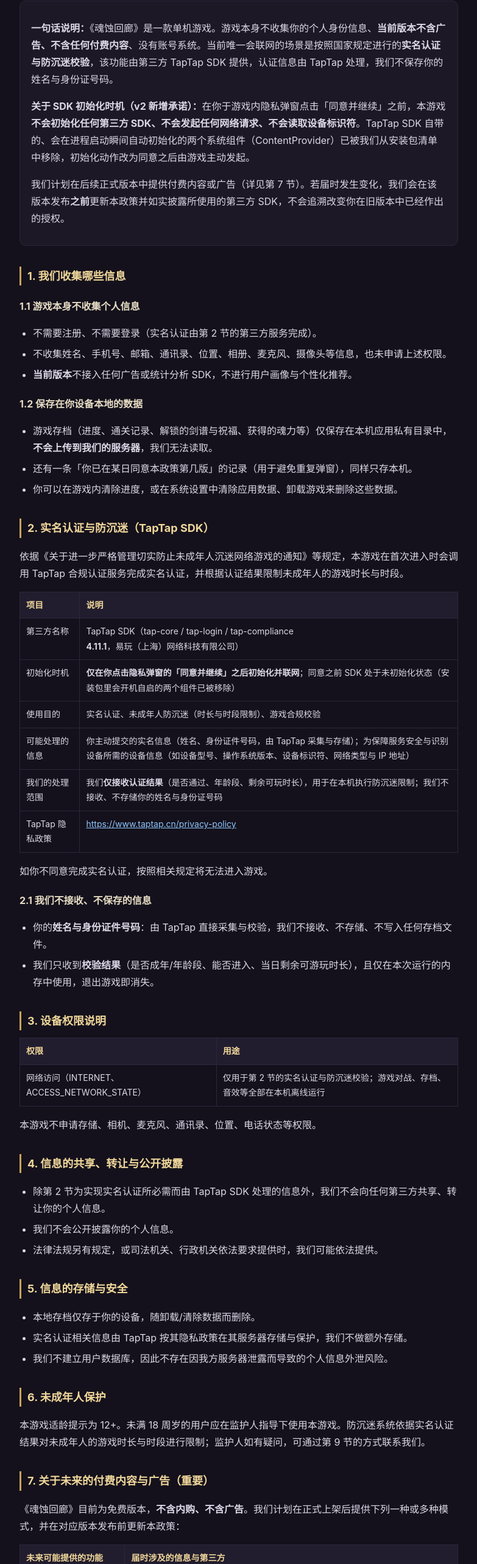
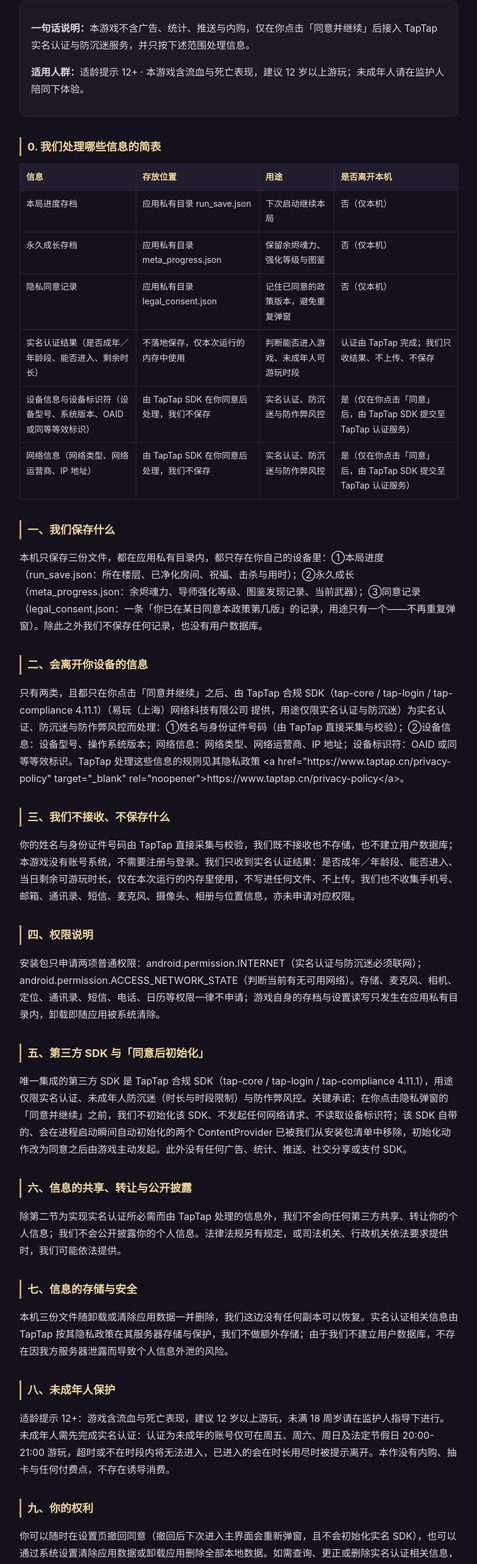
Before and after one commit to YANJQ0309/hunshihuilang-privacy, a plain HTML site: page index.html in a window 1280 px wide. Shown: the part 181-2745 px from the top of the page at 61% size, without its empty margins (248-1031 px from the left). Drawn offline with Linux system fonts and the light colour scheme.

Commit message:
Add files via upload

```diff
--- a/index.html
+++ b/index.html
@@ -11,7 +11,6 @@ body{margin:0;background:#14111c;color:#ddd8e6;font:16px/1.75 -apple-system,Blin
 main{max-width:760px;margin:0 auto;padding:40px 20px 80px}
 h1{font-size:26px;line-height:1.4;margin:0 0 6px;color:#f4e9c9}
 h2{font-size:18px;margin:34px 0 10px;color:#f0d79a;border-left:3px solid #c8a35a;padding-left:10px}
-h3{font-size:16px;margin:20px 0 8px;color:#e6dcc4}
 p,li{color:#ddd8e6}
 ul{padding-left:22px}
 li{margin:6px 0}
@@ -28,100 +27,61 @@ footer{margin-top:48px;color:#7f7a8c;font-size:13px;border-top:1px solid #2c2639
 <main>
 <h1>《魂蚀回廊》隐私政策</h1>
 <div class="meta">适用产品：移动端游戏《魂蚀回廊》（Android，包名 com.hunshihuilang.corridor）<br>
-开发者：木吉他（个人开发者）　|　版本：v2　|　生效日期：2026 年 11 月 15 日　|　最近更新：2026 年 11 月 15 日</div>
-
+开发者：木吉他（个人开发者）　|　版本：v3　|　生效日期：2026 年 11 月 16 日　|　最近更新：2026 年 11 月 16 日</div>
 <div class="card">
-<p><strong>一句话说明：</strong>《魂蚀回廊》是一款单机游戏。游戏本身不收集你的个人身份信息、<strong>当前版本不含广告、不含任何付费内容</strong>、没有账号系统。当前唯一会联网的场景是按照国家规定进行的<strong>实名认证与防沉迷校验</strong>，该功能由第三方 TapTap SDK 提供，认证信息由 TapTap 处理，我们不保存你的姓名与身份证号码。</p>
-<p><strong>关于 SDK 初始化时机（v2 新增承诺）：</strong>在你于游戏内隐私弹窗点击「同意并继续」之前，本游戏<strong>不会初始化任何第三方 SDK、不会发起任何网络请求、不会读取设备标识符</strong>。TapTap SDK 自带的、会在进程启动瞬间自动初始化的两个系统组件（ContentProvider）已被我们从安装包清单中移除，初始化动作改为同意之后由游戏主动发起。</p>
-<p>我们计划在后续正式版本中提供付费内容或广告（详见第 7 节）。若届时发生变化，我们会在该版本发布<strong>之前</strong>更新本政策并如实披露所使用的第三方 SDK，不会追溯改变你在旧版本中已经作出的授权。</p>
+<p><strong>一句话说明：</strong>本游戏不含广告、统计、推送与内购，仅在你点击「同意并继续」后接入 TapTap 实名认证与防沉迷服务，并只按下述范围处理信息。</p>
+<p><strong>适用人群：</strong>适龄提示 12+ · 本游戏含流血与死亡表现，建议 12 岁以上游玩；未成年人请在监护人陪同下体验。</p>
 </div>
-
-<h2>1. 我们收集哪些信息</h2>
-<h3>1.1 游戏本身不收集个人信息</h3>
+<h2>0. 我们处理哪些信息的简表</h2>
+<table>
+<tr><th>信息</th><th>存放位置</th><th>用途</th><th>是否离开本机</th></tr>
+<tr><td>本局进度存档</td><td>应用私有目录 run_save.json</td><td>下次启动继续本局</td><td>否（仅本机）</td></tr>
+<tr><td>永久成长存档</td><td>应用私有目录 meta_progress.json</td><td>保留余烬魂力、强化等级与图鉴</td><td>否（仅本机）</td></tr>
+<tr><td>隐私同意记录</td><td>应用私有目录 legal_consent.json</td><td>记住已同意的政策版本，避免重复弹窗</td><td>否（仅本机）</td></tr>
+<tr><td>实名认证结果（是否成年／年龄段、能否进入、剩余时长）</td><td>不落地保存，仅本次运行的内存中使用</td><td>判断能否进入游戏、未成年人可游玩时段</td><td>认证由 TapTap 完成；我们只收结果、不上传、不保存</td></tr>
+<tr><td>设备信息与设备标识符（设备型号、系统版本、OAID 或同等等效标识）</td><td>由 TapTap SDK 在你同意后处理，我们不保存</td><td>实名认证、防沉迷与防作弊风控</td><td>是（仅在你点击「同意」后，由 TapTap SDK 提交至 TapTap 认证服务）</td></tr>
+<tr><td>网络信息（网络类型、网络运营商、IP 地址）</td><td>由 TapTap SDK 在你同意后处理，我们不保存</td><td>实名认证、防沉迷与防作弊风控</td><td>是（仅在你点击「同意」后，由 TapTap SDK 提交至 TapTap 认证服务）</td></tr>
+</table>
+<h2>一、我们保存什么</h2>
+<p>本机只保存三份文件，都在应用私有目录内，都只存在你自己的设备里：①本局进度（run_save.json：所在楼层、已净化房间、祝福、击杀与用时）；②永久成长（meta_progress.json：余烬魂力、导师强化等级、图鉴发现记录、当前武器）；③同意记录（legal_consent.json：一条「你已在某日同意本政策第几版」的记录，用途只有一个——不再重复弹窗）。除此之外我们不保存任何记录，也没有用户数据库。</p>
+<h2>二、会离开你设备的信息</h2>
+<p>只有两类，且都只在你点击「同意并继续」之后、由 TapTap 合规 SDK（tap-core / tap-login / tap-compliance 4.11.1）（易玩（上海）网络科技有限公司 提供，用途仅限实名认证与防沉迷）为实名认证、防沉迷与防作弊风控而处理：①姓名与身份证件号码（由 TapTap 直接采集与校验）；②设备信息：设备型号、操作系统版本；网络信息：网络类型、网络运营商、IP 地址；设备标识符：OAID 或同等等效标识。TapTap 处理这些信息的规则见其隐私政策 &lt;a href="https://www.taptap.cn/privacy-policy" target="_blank" rel="noopener"&gt;https://www.taptap.cn/privacy-policy&lt;/a&gt;。</p>
+<h2>三、我们不接收、不保存什么</h2>
+<p>你的姓名与身份证件号码由 TapTap 直接采集与校验，我们既不接收也不存储，也不建立用户数据库；本游戏没有账号系统，不需要注册与登录。我们只收到实名认证结果：是否成年／年龄段、能否进入、当日剩余可游玩时长，仅在本次运行的内存里使用，不写进任何文件、不上传。我们也不收集手机号、邮箱、通讯录、短信、麦克风、摄像头、相册与位置信息，亦未申请对应权限。</p>
+<h2>四、权限说明</h2>
+<p>安装包只申请两项普通权限：android.permission.INTERNET（实名认证与防沉迷必须联网）；android.permission.ACCESS_NETWORK_STATE（判断当前有无可用网络）。存储、麦克风、相机、定位、通讯录、短信、电话、日历等权限一律不申请；游戏自身的存档与设置读写只发生在应用私有目录内，卸载即随应用被系统清除。</p>
+<h2>五、第三方 SDK 与「同意后初始化」</h2>
+<p>唯一集成的第三方 SDK 是 TapTap 合规 SDK（tap-core / tap-login / tap-compliance 4.11.1），用途仅限实名认证、未成年人防沉迷（时长与时段限制）与防作弊风控。关键承诺：在你点击隐私弹窗的「同意并继续」之前，我们不初始化该 SDK、不发起任何网络请求、不读取设备标识符；该 SDK 自带的、会在进程启动瞬间自动初始化的两个 ContentProvider 已被我们从安装包清单中移除，初始化动作改为同意之后由游戏主动发起。此外没有任何广告、统计、推送、社交分享或支付 SDK。</p>
+<h2>六、信息的共享、转让与公开披露</h2>
+<p>除第二节为实现实名认证所必需而由 TapTap 处理的信息外，我们不会向任何第三方共享、转让你的个人信息；我们不会公开披露你的个人信息。法律法规另有规定，或司法机关、行政机关依法要求提供时，我们可能依法提供。</p>
+<h2>七、信息的存储与安全</h2>
+<p>本机三份文件随卸载或清除应用数据一并删除，我们这边没有任何副本可以恢复。实名认证相关信息由 TapTap 按其隐私政策在其服务器存储与保护，我们不做额外存储；由于我们不建立用户数据库，不存在因我方服务器泄露而导致个人信息外泄的风险。</p>
+<h2>八、未成年人保护</h2>
+<p>适龄提示 12+：游戏含流血与死亡表现，建议 12 岁以上游玩，未满 18 周岁请在监护人指导下进行。未成年人需先完成实名认证：认证为未成年的账号仅可在周五、周六、周日及法定节假日 20:00-21:00 游玩，超时或不在时段内将无法进入，已进入的会在时长用尽时被提示离开。本作没有内购、抽卡与任何付费点，不存在诱导消费。</p>
+<h2>九、你的权利</h2>
+<p>你可以随时在设置页撤回同意（撤回后下次进入主界面会重新弹窗，且不会初始化实名 SDK），也可以通过系统设置清除应用数据或卸载应用删除全部本地数据。如需查询、更正或删除实名认证相关信息，可通过 TapTap 的渠道向其提出（见第二节链接），或联系我们协助转达。你可以拒绝提供实名信息，但将无法进入游戏。</p>
+<h2>十、关于未来的付费内容与广告</h2>
+<p>当前版本不含内购、不含广告。我们计划在正式上架后提供付费内容或买断解锁、或合规广告：支付由应用商店或 TapTap 的支付能力完成，我们不接触、不存储你的银行卡号、支付账户与密码，只可能收到「是否购买成功」的订单结果，未成年人充值同时受实名与防沉迷规则的限额约束；若接入广告，会在发布前更新本政策、列出所用 SDK 名称与所处理的信息（通常包括设备标识符、粗略网络信息与广告交互数据）并重新征得你的同意。在你见到更新后的本政策之前，上述功能均不存在。</p>
+<h2>十一、AI 生成内容说明</h2>
+<p>本游戏的部分美术素材（如场景瓦片、图标等）使用了人工智能生成技术辅助创作，并经人工筛选与调整。游戏中不存在由 AI 实时生成的内容，也不提供 AI 对话或生成服务。</p>
+<h2>十二、政策的更新</h2>
+<p>本政策版本 v3（2026-11-16 更新）。若将来新增功能导致信息处理范围变化，我们会先更新正文并把版本号加 1，游戏启动时会重新征求你的同意；不同意即退出，不影响你删除数据。版本历史：v3（2026-11-16）弹窗摘要与正文统一为同一套口径，补齐「共享转让／存储与安全／你的权利／未来付费与广告／AI 生成内容」五节。v2（2026-11-15）如实披露 TapTap 实名与防沉迷 SDK 4.11.1 所处理的设备信息与实名信息范围，补充「同意后才初始化 SDK」的技术承诺。v1（2026-11-14）首次发布，全部离线版本。</p>
+<h2>十三、联系我们</h2>
+<p>开发者：木吉他（个人开发者）。对本政策有任何疑问、或希望确认我们到底存了什么，可邮件联系 783822478@qq.com，或通过 TapTap 游戏页反馈 &lt;a href="https://www.taptap.cn/app/1060925" target="_blank" rel="noopener"&gt;https://www.taptap.cn/app/1060925&lt;/a&gt;。我们会在 15 个工作日内答复。</p>
+<h2>十四、第三方组件清单</h2>
+<table>
+<tr><th>组件</th><th>许可</th><th>用途</th></tr>
+<tr><td>TapTap 合规 SDK（tap-core / tap-login / tap-compliance 4.11.1）</td><td>商业 SDK · 易玩（上海）网络科技有限公司</td><td>实名认证与防沉迷。只在你点击「同意」后初始化并联网，此前不初始化、不联网、不读设备标识。隐私政策见 &lt;a href="https://www.taptap.cn/privacy-policy" target="_blank" rel="noopener"&gt;https://www.taptap.cn/privacy-policy&lt;/a&gt;</td></tr>
+<tr><td>Godot Engine 4.7</td><td>MIT</td><td>游戏引擎。本地运行，自身不发起网络请求，不收集数据。</td></tr>
+<tr><td>Noto Sans CJK SC 2.004</td><td>SIL OFL 1.1</td><td>内置中文字体（已按游戏用字裁剪）。随包分发，许可证全文随安装包提供。</td></tr>
+</table>
+<h2>十五、安装包实际申请的系统权限</h2>
 <ul>
-<li>不需要注册、不需要登录（实名认证由第 2 节的第三方服务完成）。</li>
-<li>不收集姓名、手机号、邮箱、通讯录、位置、相册、麦克风、摄像头等信息，也未申请上述权限。</li>
-<li><strong>当前版本</strong>不接入任何广告或统计分析 SDK，不进行用户画像与个性化推荐。</li>
+<li>android.permission.INTERNET（实名认证与防沉迷必须联网）</li>
+<li>android.permission.ACCESS_NETWORK_STATE（判断当前有无可用网络）</li>
 </ul>
-<h3>1.2 保存在你设备本地的数据</h3>
-<ul>
-<li>游戏存档（进度、通关记录、解锁的剑谱与祝福、获得的魂力等）仅保存在本机应用私有目录中，<strong>不会上传到我们的服务器</strong>，我们无法读取。</li>
-<li>还有一条「你已在某日同意本政策第几版」的记录（用于避免重复弹窗），同样只存本机。</li>
-<li>你可以在游戏内清除进度，或在系统设置中清除应用数据、卸载游戏来删除这些数据。</li>
-</ul>
-
-<h2>2. 实名认证与防沉迷（TapTap SDK）</h2>
-<p>依据《关于进一步严格管理切实防止未成年人沉迷网络游戏的通知》等规定，本游戏在首次进入时会调用 TapTap 合规认证服务完成实名认证，并根据认证结果限制未成年人的游戏时长与时段。</p>
-<table>
-<tr><th>项目</th><th>说明</th></tr>
-<tr><td>第三方名称</td><td>TapTap SDK（tap-core / tap-login / tap-compliance <strong>4.11.1</strong>，易玩（上海）网络科技有限公司）</td></tr>
-<tr><td>初始化时机</td><td><strong>仅在你点击隐私弹窗的「同意并继续」之后初始化并联网</strong>；同意之前 SDK 处于未初始化状态（安装包里会开机自启的两个组件已被移除）</td></tr>
-<tr><td>使用目的</td><td>实名认证、未成年人防沉迷（时长与时段限制）、游戏合规校验</td></tr>
-<tr><td>可能处理的信息</td><td>你主动提交的实名信息（姓名、身份证件号码，由 TapTap 采集与存储）；为保障服务安全与识别设备所需的设备信息（如设备型号、操作系统版本、设备标识符、网络类型与 IP 地址）</td></tr>
-<tr><td>我们的处理范围</td><td>我们<strong>仅接收认证结果</strong>（是否通过、年龄段、剩余可玩时长），用于在本机执行防沉迷限制；我们不接收、不存储你的姓名与身份证号码</td></tr>
-<tr><td>TapTap 隐私政策</td><td><a href="https://www.taptap.cn/privacy-policy" target="_blank" rel="noopener">https://www.taptap.cn/privacy-policy</a></td></tr>
-</table>
-<p>如你不同意完成实名认证，按照相关规定将无法进入游戏。</p>
-<h3>2.1 我们不接收、不保存的信息</h3>
-<ul>
-<li>你的<strong>姓名与身份证件号码</strong>：由 TapTap 直接采集与校验，我们不接收、不存储、不写入任何存档文件。</li>
-<li>我们只收到<strong>校验结果</strong>（是否成年/年龄段、能否进入、当日剩余可游玩时长），且仅在本次运行的内存中使用，退出游戏即消失。</li>
-</ul>
-
-<h2>3. 设备权限说明</h2>
-<table>
-<tr><th>权限</th><th>用途</th></tr>
-<tr><td>网络访问（INTERNET、ACCESS_NETWORK_STATE）</td><td>仅用于第 2 节的实名认证与防沉迷校验；游戏对战、存档、音效等全部在本机离线运行</td></tr>
-</table>
-<p>本游戏不申请存储、相机、麦克风、通讯录、位置、电话状态等权限。</p>
-
-<h2>4. 信息的共享、转让与公开披露</h2>
-<ul>
-<li>除第 2 节为实现实名认证所必需而由 TapTap SDK 处理的信息外，我们不会向任何第三方共享、转让你的个人信息。</li>
-<li>我们不会公开披露你的个人信息。</li>
-<li>法律法规另有规定，或司法机关、行政机关依法要求提供时，我们可能依法提供。</li>
-</ul>
-
-<h2>5. 信息的存储与安全</h2>
-<ul>
-<li>本地存档仅存于你的设备，随卸载/清除数据而删除。</li>
-<li>实名认证相关信息由 TapTap 按其隐私政策在其服务器存储与保护，我们不做额外存储。</li>
-<li>我们不建立用户数据库，因此不存在因我方服务器泄露而导致的个人信息外泄风险。</li>
-</ul>
-
-<h2>6. 未成年人保护</h2>
-<p>本游戏适龄提示为 12+。未满 18 周岁的用户应在监护人指导下使用本游戏。防沉迷系统依据实名认证结果对未成年人的游戏时长与时段进行限制；监护人如有疑问，可通过第 9 节的方式联系我们。</p>
-
-<h2>7. 关于未来的付费内容与广告（重要）</h2>
-<p>《魂蚀回廊》目前为免费版本，<strong>不含内购、不含广告</strong>。我们计划在正式上架后提供下列一种或多种模式，并在对应版本发布前更新本政策：</p>
-<table>
-<tr><th>未来可能提供的功能</th><th>届时涉及的信息与第三方</th></tr>
-<tr><td><strong>付费内容 / 买断解锁</strong>（如一次性购买完整版或扩展内容）</td><td>支付由应用商店或 TapTap 的支付能力完成，<strong>我们不接触、不存储你的银行卡号、支付账户与密码</strong>；我们可能收到“是否购买成功”的订单结果。涉及未成年人充值时，将同时受实名认证与防沉迷规则的限额约束</td></tr>
-<tr><td><strong>广告</strong>（如激励视频、插屏广告）</td><td>届时会接入合规的广告 SDK 并在此列出其名称、用途与所处理的信息（通常包括设备标识符、粗略网络信息与广告交互数据）。<strong>接入广告的版本一定会在发布前更新本政策并重新征得你的同意</strong></td></tr>
-</table>
-<p>在你未见到更新后的本政策之前，上述功能均不存在，也不会收集任何与之相关的信息。</p>
-
-<h2>7.1 AI 生成内容说明</h2>
-<p>本游戏的部分美术素材（如场景瓦片、图标等）使用了人工智能生成技术辅助创作，并经人工筛选与调整。游戏中不存在由 AI 实时生成的内容，也不提供 AI 对话或生成服务。</p>
-
-<h2>8. 你的权利</h2>
-<ul>
-<li>你可以随时通过清除应用数据或卸载游戏来删除本地存档。</li>
-<li>如需查询、更正或删除实名认证相关信息，请通过 TapTap 的渠道向其提出（见第 2 节链接），或联系我们协助转达。</li>
-<li>你可以拒绝提供实名信息，但将无法进入游戏。</li>
-</ul>
-
-<h2>9. 联系我们</h2>
-<p>开发者：木吉他（个人开发者）<br>
-联系邮箱：<a href="mailto:783822478@qq.com">783822478@qq.com</a><br>
-TapTap 游戏页反馈：<a href="https://www.taptap.cn/app/1060925" target="_blank" rel="noopener">https://www.taptap.cn/app/1060925</a></p>
-<p>我们会在收到你的请求后 15 个工作日内答复。</p>
-
-<h2>10. 政策更新</h2>
-<p>本政策可能因功能调整或法规要求而更新。更新后我们会在本页面公布新版本并修改“最近更新”日期；若涉及重大变更，会在游戏内以显著方式提示并重新征求你的同意；不同意即退出，不影响你删除数据。</p>
-<p><strong>版本历史：</strong>v1（2026-11-14 首次发布，全部离线版）；<strong>v2（2026-11-15）</strong>——如实披露 TapTap 实名/防沉迷 SDK 4.11.1 所处理的设备信息与实名信息范围，补充「同意后才初始化 SDK」的技术承诺。</p>
-
-<footer>本页面为《魂蚀回廊》官方隐私政策页面，可离线保存与打印。</footer>
+<footer>本页面由游戏内同一份法律文本生成，与游戏启动弹窗、游戏内全文完全一致；可离线保存与打印。<br>
+联系邮箱：783822478@qq.com　|　TapTap 游戏页：<a href="https://www.taptap.cn/app/1060925" target="_blank" rel="noopener">https://www.taptap.cn/app/1060925</a></footer>
 </main>
 </body>
 </html>
```
